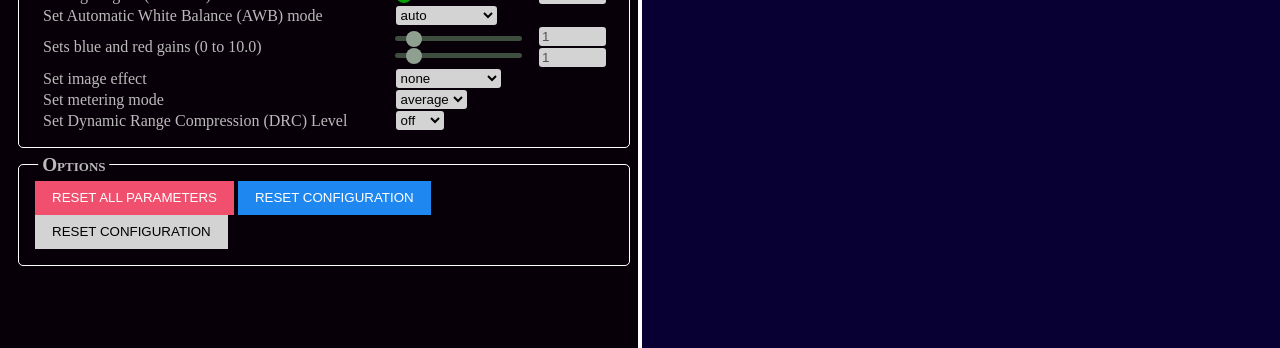
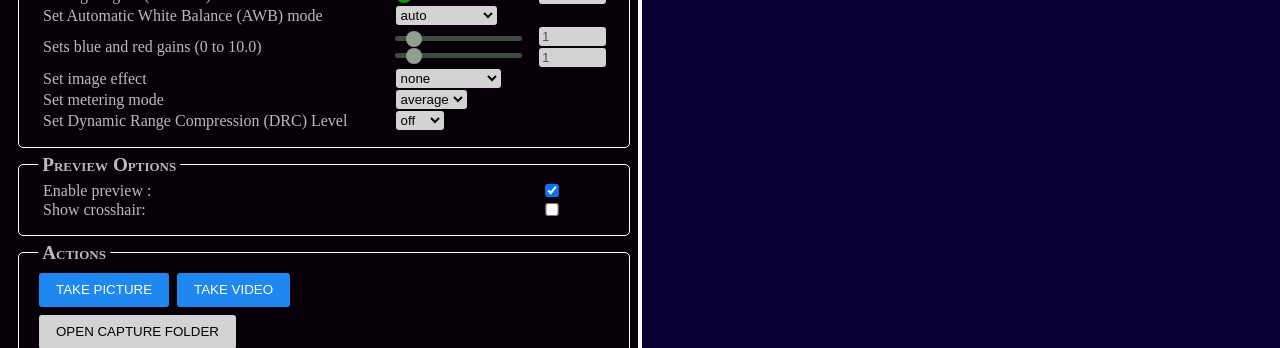
Before and after one commit to jnthbdn/Simple-RPi-AstroPhoto, a plain HTML site: page static/index.html in a window 1280 px wide. Shown: the part 452-800 px from the top of the page. Drawn offline with Linux system fonts and the light colour scheme.

Commit message:
Improve buttons and preview options

```diff
--- a/static/css/base.css
+++ b/static/css/base.css
@@ -9,9 +9,11 @@ body{
 button {
     line-height: 32px;
     padding: 0px 16px;
+    margin: 4px 4px;
     border: 1px solid #00000000;
     cursor: pointer;
     text-transform: uppercase;
+    border-radius: 3px;
 }
 
 
--- a/static/index.html
+++ b/static/index.html
@@ -134,10 +134,23 @@
                     </table>
                 </div>
                 <div class="option_block">
-                    <p class="title_block">Options</p>
+                    <p class="title_block">Preview Options</p>
+                    <table>
+                        <tr>
+                            <td>Enable preview :</td>
+                            <td><input type="checkbox" id="enable_preview" checked onchange="toggle_preview(this.checked);"/></td>
+                        </tr>
+                        <tr>
+                            <td>Show crosshair:</td>
+                            <td><input type="checkbox" id="enable_crosshair" onchange="toggle_crosshair(this.checked);"/></td>
+                        </tr>
+                    </table>
+                </div>
+                <div class="option_block">
+                    <p class="title_block">Actions</p>
+                    <button class="primary-button">Take picture</button><button class="primary-button">Take video</button><br/>
+                    <button class="">Open capture folder</button><br/>
                     <button class="danger-button" onclick="reset_config()">Reset all parameters</button>
-                    <button class="primary-button">RESET CONFIGURATION</button>
-                    <button class="">RESET CONFIGURATION</button>
                 </div>
             </div>
             <div id="spacer_container"><div unselectable="on" class="unselectable">&#11837;</div></div>
```
Also changed, not shown: static/css/color.css (indentation only).
